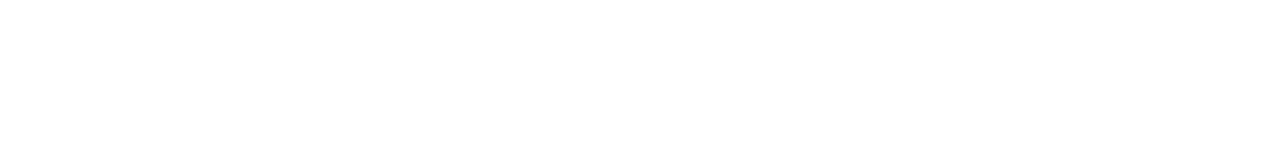
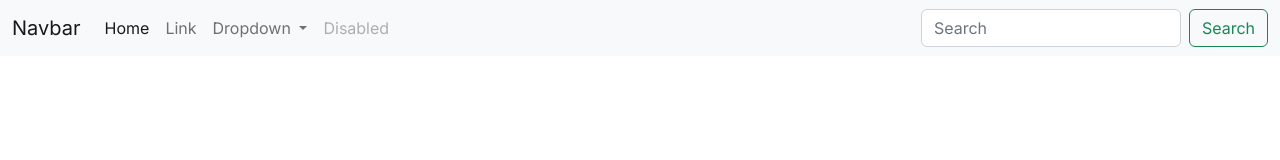
Before and after one commit to mattdls/Portfolio, a plain HTML site: page index.html in a window 1280 px wide. Drawn offline with nearby package versions, Linux system fonts and the light colour scheme.

Commit message:
Added Nav

```diff
--- a/css/style.css
+++ b/css/style.css
@@ -0,0 +1,3 @@
+body{
+    font-family: 'Inter', sans-serif;
+}
--- a/index.html
+++ b/index.html
@@ -5,9 +5,55 @@
     <meta http-equiv="X-UA-Compatible" content="IE=edge">
     <meta name="viewport" content="width=device-width, initial-scale=1.0">
     <link href="https://cdn.jsdelivr.net/npm/bootstrap@5.2.0-beta1/dist/css/bootstrap.min.css" rel="stylesheet" integrity="sha384-0evHe/X+R7YkIZDRvuzKMRqM+OrBnVFBL6DOitfPri4tjfHxaWutUpFmBp4vmVor" crossorigin="anonymous">
+    <link href="https://fonts.googleapis.com/css2?family=Inter&display=swap" rel="stylesheet">
+    <link rel="stylesheet" href="/css/style.css">
     <title>Portfolio</title>
 </head>
 <body>
+
+    <!-- Start Header Area -->
+    <header class="header_area">
+        <div class="main-menu">
+          <nav class="navbar navbar-expand-lg bg-light">
+            <div class="container-fluid">
+              <a class="navbar-brand" href="#">Navbar</a>
+              <button class="navbar-toggler" type="button" data-bs-toggle="collapse" data-bs-target="#navbarSupportedContent" aria-controls="navbarSupportedContent" aria-expanded="false" aria-label="Toggle navigation">
+                <span class="navbar-toggler-icon"></span>
+              </button>
+              <div class="collapse navbar-collapse" id="navbarSupportedContent">
+                <ul class="navbar-nav me-auto mb-2 mb-lg-0">
+                  <li class="nav-item">
+                    <a class="nav-link active" aria-current="page" href="#">Home</a>
+                  </li>
+                  <li class="nav-item">
+                    <a class="nav-link" href="#">Link</a>
+                  </li>
+                  <li class="nav-item dropdown">
+                    <a class="nav-link dropdown-toggle" href="#" role="button" data-bs-toggle="dropdown" aria-expanded="false">
+                      Dropdown
+                    </a>
+                    <ul class="dropdown-menu">
+                      <li><a class="dropdown-item" href="#">Action</a></li>
+                      <li><a class="dropdown-item" href="#">Another action</a></li>
+                      <li><hr class="dropdown-divider"></li>
+                      <li><a class="dropdown-item" href="#">Something else here</a></li>
+                    </ul>
+                  </li>
+                  <li class="nav-item">
+                    <a class="nav-link disabled">Disabled</a>
+                  </li>
+                </ul>
+                <form class="d-flex" role="search">
+                  <input class="form-control me-2" type="search" placeholder="Search" aria-label="Search">
+                  <button class="btn btn-outline-success" type="submit">Search</button>
+                </form>
+              </div>
+            </div>
+          </nav>
+        </div>
+    </header>
+    <!-- End Header Area -->
+
 
 
 
```
